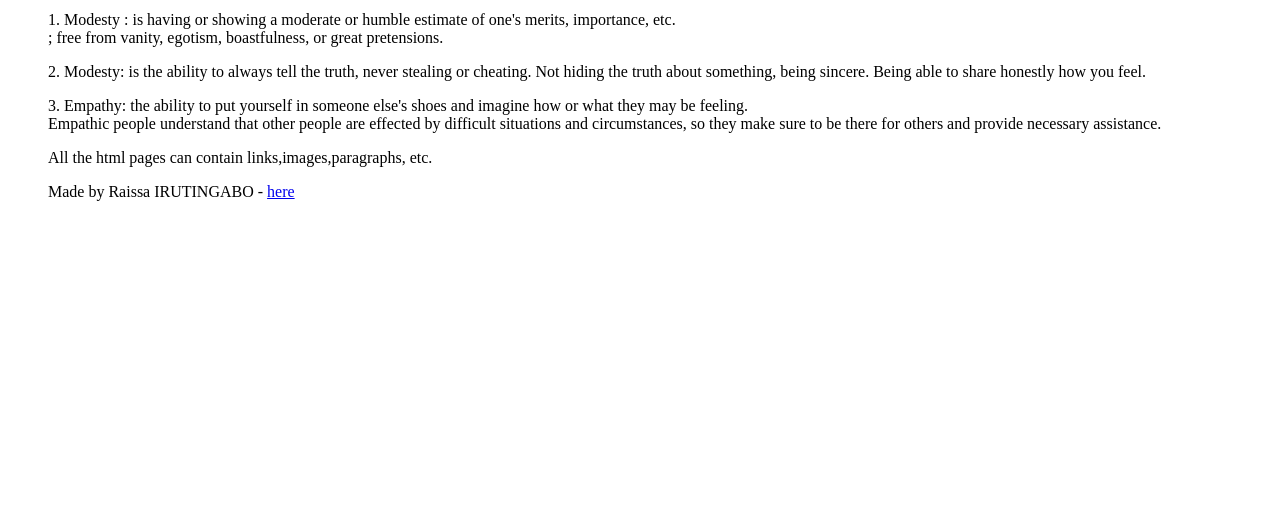
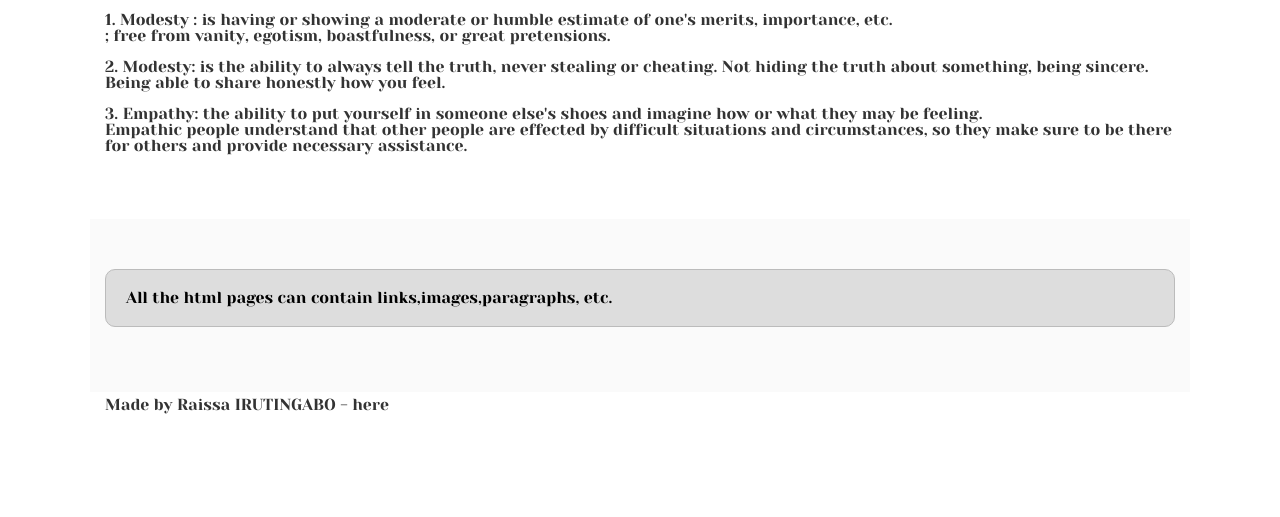
Before and after one commit to IrutingaboRaissa/alu-web-development, a plain HTML site: page css_basic/index.html in a window 1280 px wide. Shown: the part 283-800 px from the top of the page. Drawn offline with Linux system fonts and the light colour scheme.

Commit message:
added a css page

```diff
--- a/css_basic/index.html
+++ b/css_basic/index.html
@@ -1,6 +1,7 @@
 <!DOCTYPE html>
 <html>
 <head>
+<link href="base.css" rel="stylesheet">
 <title>This is my first html title </title>
 <meta charset="UTF-8">
 </head>
```
